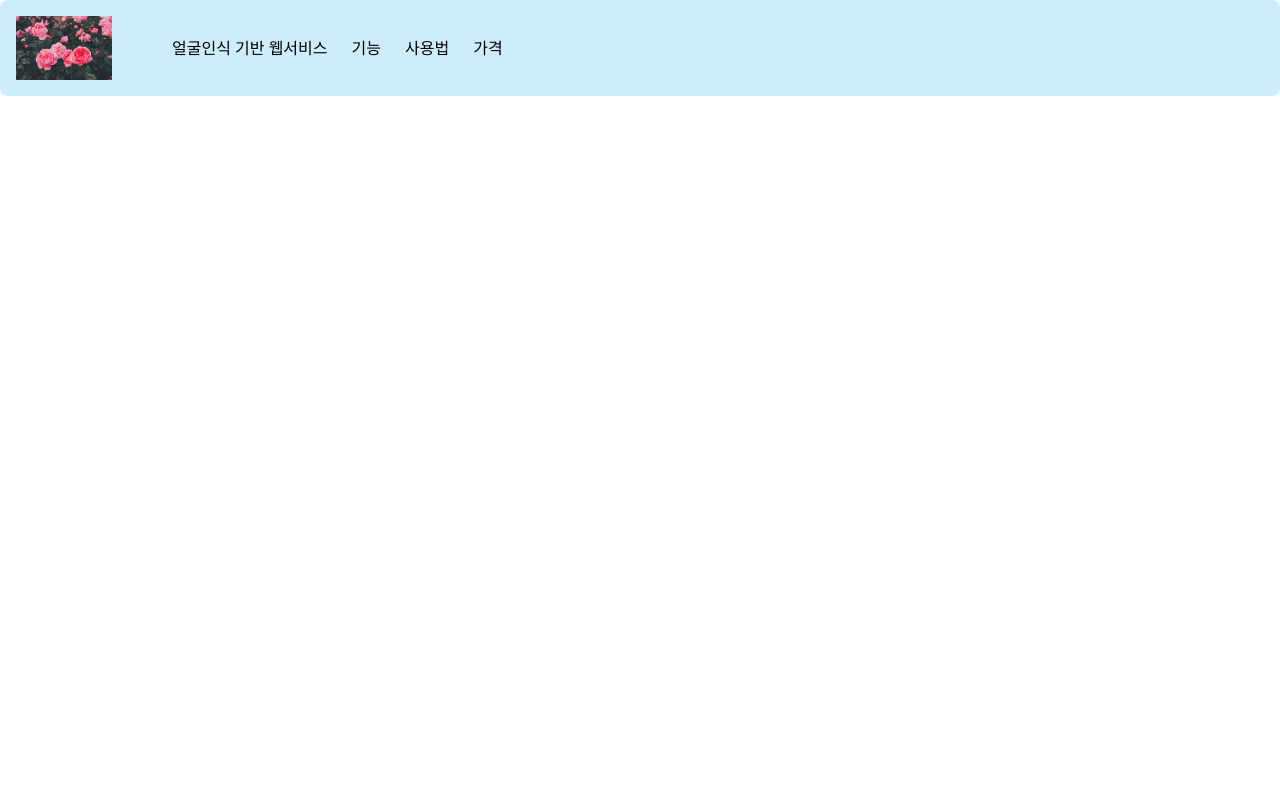
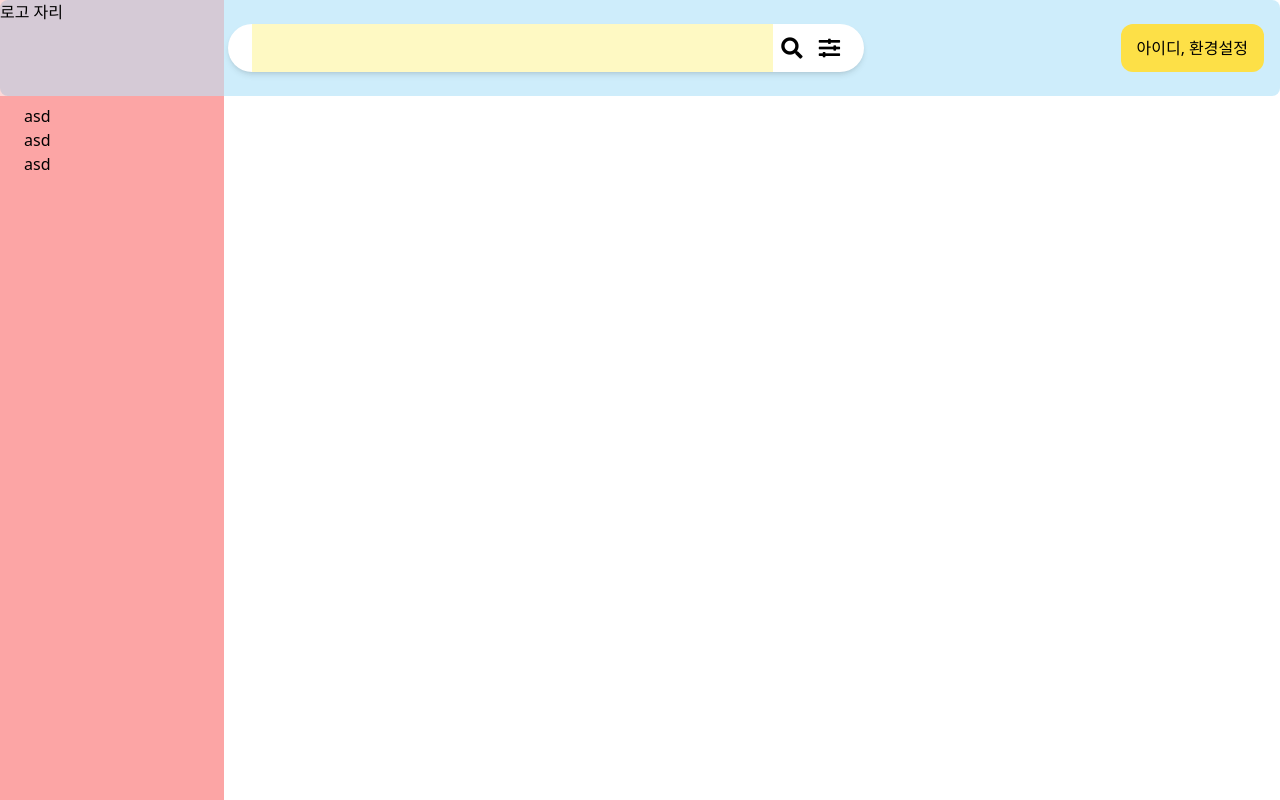
Before and after one commit to redblackblossom/FaceReco_Front, a React (Vite) app: page /content in a window 1280 px wide. Built offline with nearby package versions, Linux system fonts and the light colour scheme.

Commit message:
add content index page

```diff
--- a/index.html
+++ b/index.html
@@ -4,6 +4,11 @@
     <meta charset="UTF-8" />
     <link rel="icon" type="image/svg+xml" href="/vite.svg" />
     <meta name="viewport" content="width=device-width, initial-scale=1.0" />
+    <link
+      rel="stylesheet"
+      href="https://cdnjs.cloudflare.com/ajax/libs/font-awesome/5.8.2/css/all.min.css"
+    />
+    <link rel="stylesheet" href="./src/App.css" />
     <title>Vite + React</title>
   </head>
   <body>
--- a/src/App.css
+++ b/src/App.css
@@ -0,0 +1,3 @@
+input:focus {
+  outline: none;
+}
--- /dev/null
+++ b/src/components/ImagePreview.jsx
@@ -0,0 +1,3 @@
+export default function ImagePreview() {
+  <div className=""></div>;
+}
--- a/src/pages/content/Content.jsx
+++ b/src/pages/content/Content.jsx
@@ -1,14 +1,10 @@
-import { Outlet } from "react-router-dom";
-
 import ContentHeaderPage from "./ContentHeader";
-
+import ContentFolderPage from "./ContentFolder";
 export default function ContentPage() {
   return (
     <>
       <ContentHeaderPage />
-      <main>
-        <Outlet />
-      </main>
+      <ContentFolderPage />
     </>
   );
 }
--- /dev/null
+++ b/src/pages/content/ContentFolder.jsx
@@ -0,0 +1,11 @@
+export default function ContentFolderPage() {
+  return (
+    <aside className="flex w-56 h-screen">
+      <div className="bg-red-300 w-full mt-24 overflow-auto pl-6 pt-2">
+        <p>asd</p>
+        <p>asd</p>
+        <p>asd</p>
+      </div>
+    </aside>
+  );
+}
--- a/src/pages/content/ContentHeader.jsx
+++ b/src/pages/content/ContentHeader.jsx
@@ -1,25 +1,64 @@
-import logo from "../../image/flower.jpg";
+import { useState, useEffect, useRef } from "react";
+
+import DetailSearchPage from "./DetailSearch";
 
 export default function ContentHeaderPage() {
+  const [isDetailSearch, setIsDetailSearch] = useState(false);
+
+  const detailSearchRef = useRef();
+  const detailButtonRef = useRef();
+
+  function handleDetailSearch() {
+    setIsDetailSearch((prev) => !prev);
+  }
+
+  useEffect(() => {
+    function outsideClick(e) {
+      if (
+        detailSearchRef.current &&
+        detailButtonRef.current &&
+        !detailSearchRef.current.contains(e.target) &&
+        !detailButtonRef.current.contains(e.target)
+      ) {
+        setIsDetailSearch(false);
+      }
+    }
+    if (isDetailSearch) {
+      document.addEventListener("mousedown", outsideClick);
+    }
+    return () => {
+      if (isDetailSearch) {
+        document.removeEventListener("mousedown", outsideClick);
+      }
+    };
+  }, [isDetailSearch]);
+
   return (
-    <header className="flex bg-sky-500/20 rounded-lg">
-      <img className="w-24 ml-4 mt-4 mr-12 mb-4" src={logo} />
-      <nav className="flex self-center">
-        <ul className="flex self-center">
-          <li className="mx-3">
-            <a href="#"> 얼굴인식 기반 웹서비스</a>
-          </li>
-          <li className="mx-3">
-            <a href="#">기능</a>
-          </li>
-          <li className="mx-3">
-            <a href="#">사용법</a>
-          </li>
-          <li className="mx-3">
-            <a href="#">가격</a>
-          </li>
-        </ul>
-      </nav>
+    <header className="flex bg-sky-500/20 rounded-lg fixed top-0 left-0 w-full h-24 justify-between">
+      <div className="w-56 bg-red-500/20 shrink-0">
+        <p>로고 자리</p>
+      </div>
+      <div className="flex flex-col relative shrink w-1/2 min-w-96">
+        <div className="flex my-auto ml-1 h-12 rounded-full shadow-md pl-6 bg-white">
+          <input type="text" className="w-11/12 text-lg bg-yellow-100" />
+          <button className="my-auto rounded-xl hover:bg-slate-300">
+            <i className="fas fa-search fa-lg m-2"></i>
+          </button>
+          <button
+            className="my-auto rounded-xl hover:bg-slate-300 mr-4"
+            onClick={handleDetailSearch}
+            ref={detailButtonRef}
+          >
+            <i className="fas fa-sliders-h fa-lg m-2" aria-hidden="true"></i>
+          </button>
+        </div>
+        {isDetailSearch && <DetailSearchPage ref={detailSearchRef} />}
+      </div>
+      <div className="flex ml-auto mr-4 shrink-0">
+        <button className="bg-yellow-300 h-12 my-auto px-4 rounded-xl">
+          <p>아이디, 환경설정</p>
+        </button>
+      </div>
     </header>
   );
 }
--- /dev/null
+++ b/src/pages/content/DetailSearch.jsx
@@ -0,0 +1,15 @@
+import { forwardRef } from "react";
+
+const DetailSearchPage = forwardRef((props, ref) => {
+  return (
+    <div
+      ref={ref}
+      className="w-full h-[500px] mt-20 mx-1 border-2 border-gray-400 rounded-lg shadow-xl float-left absolute"
+    >
+      <p>상세 검색 내용 추가 예정</p>
+    </div>
+  );
+});
+
+DetailSearchPage.displayName = "DetailSearchPage";
+export default DetailSearchPage;
--- a/src/pages/index/Login.jsx
+++ b/src/pages/index/Login.jsx
@@ -1,29 +1,41 @@
-import { Link, Form, redirect, json, useActionData } from "react-router-dom";
+import {
+  Link,
+  Form,
+  redirect,
+  json,
+  useActionData,
+  useNavigation,
+} from "react-router-dom";
 
 import LoginInput from "../../components/LoginInput.jsx";
 
 export default function LoginPage() {
   const data = useActionData();
-  console.log(data);
+  const navigation = useNavigation();
+
+  const isSubmitting = navigation.state === "submitting";
+
   return (
     <main className="flex mx-auto w-[800px] h-[600px] bg-cyan-50 shadow-lg rounded-lg p-2 mt-16">
       <div className="bg-red-300 basis-2/5">image</div>
       <div className="bg-blue-300 basis-3/5">
         <Form method="post" className="flex flex-col">
-          <p className="self-center mt-8 mb-10 text-xl font-bold">로그인</p>
-
+          <p className="self-center mt-8 text-xl font-bold">로그인</p>
+          <div className="h-8 text-center mt-1">
+            {data && <p className="text-red-600/100 font-bold">{data}</p>}
+          </div>
           <LoginInput
             type="text"
             placeholder="아이디"
             isRequired={true}
-            minLength={6}
+            minLength={1}
             name="userId"
           />
           <LoginInput
             type="password"
             placeholder="비밀번호"
             isRequired={true}
-            minLength={6}
+            minLength={1}
             name="pwd"
           />
           <div className="flex justify-end">
@@ -33,8 +45,11 @@ export default function LoginPage() {
             >
               회원가입
             </Link>
-            <button className="mr-10  rounded-full bg-red-300 px-2 py-1 text-lg">
-              로그인
+            <button
+              className="mr-10  rounded-full bg-red-300 px-2 py-1 text-lg"
+              disabled={isSubmitting}
+            >
+              {isSubmitting ? "로그인 중..." : "로그인"}
             </button>
           </div>
         </Form>
@@ -53,6 +68,7 @@ export async function action({ request }) {
     pwd: data.get("pwd"),
   };
 
+  try {
     const response = await fetch("http://localhost:8080/login", {
       method: "POST",
       headers: {
@@ -63,14 +79,21 @@ export async function action({ request }) {
       },
       body: JSON.stringify(authData),
     });
+
     if (response.status === 422 || response.status === 401) {
-    console.log(111);
       return response;
     }
     if (!response.ok) {
-    console.log(222);
+      console.log("qwe");
       throw json({ message: "Could not autehnticate user." }, { status: 500 });
     }
-  console.log(333);
+    if (response.ok) {
+      const jwt = response.headers.get("Authorization");
+      localStorage.setItem("Authorization", jwt);
+      return redirect("/content");
+    }
+  } catch (error) {
+    console.log("백앤드 연결 실패!!");
     return redirect("/");
   }
+}
--- /dev/null
+++ b/src/utils/auth.js
@@ -0,0 +1,4 @@
+export function getJwtToken() {
+  const jwt = localStorage.getItem("Authorization");
+  return jwt;
+}
```
Also changed, not shown: src/pages/content/ContentImg.jsx (added). Lines whose indentation alone changed are shown as unchanged.
